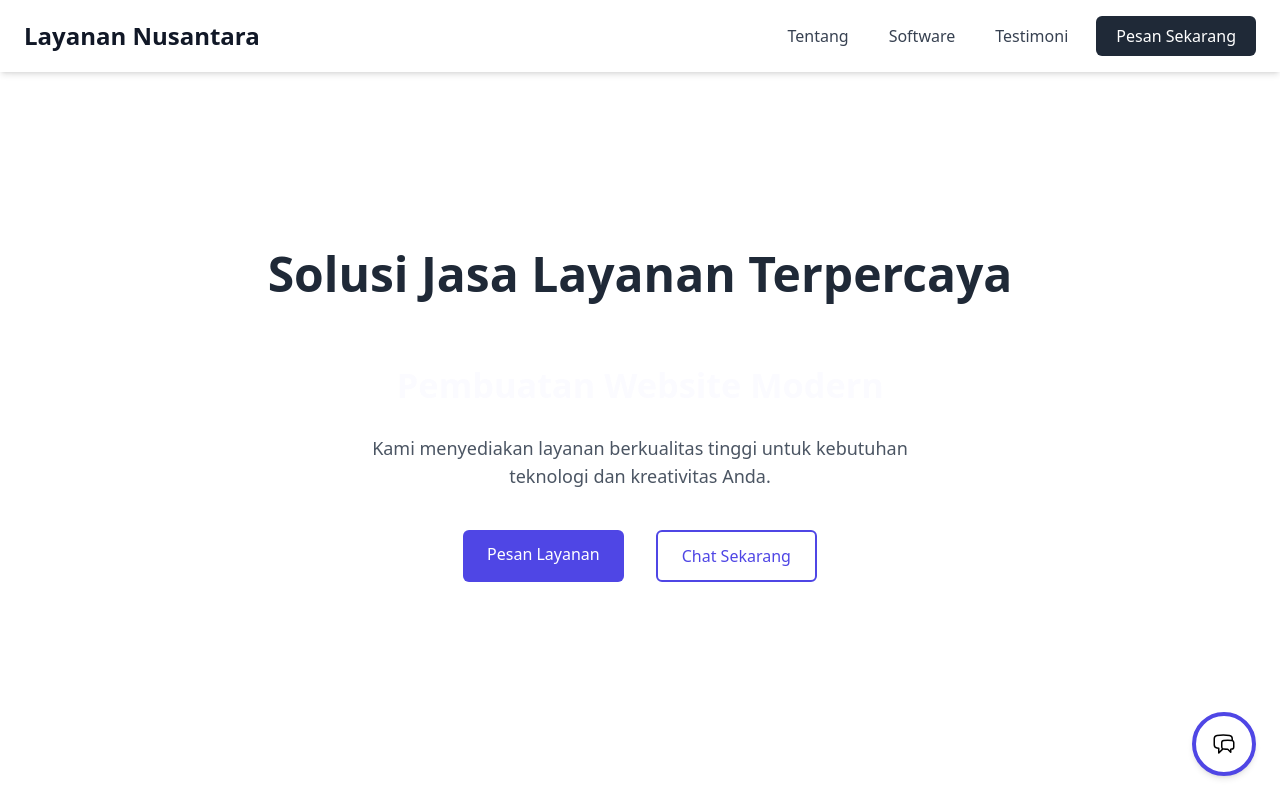
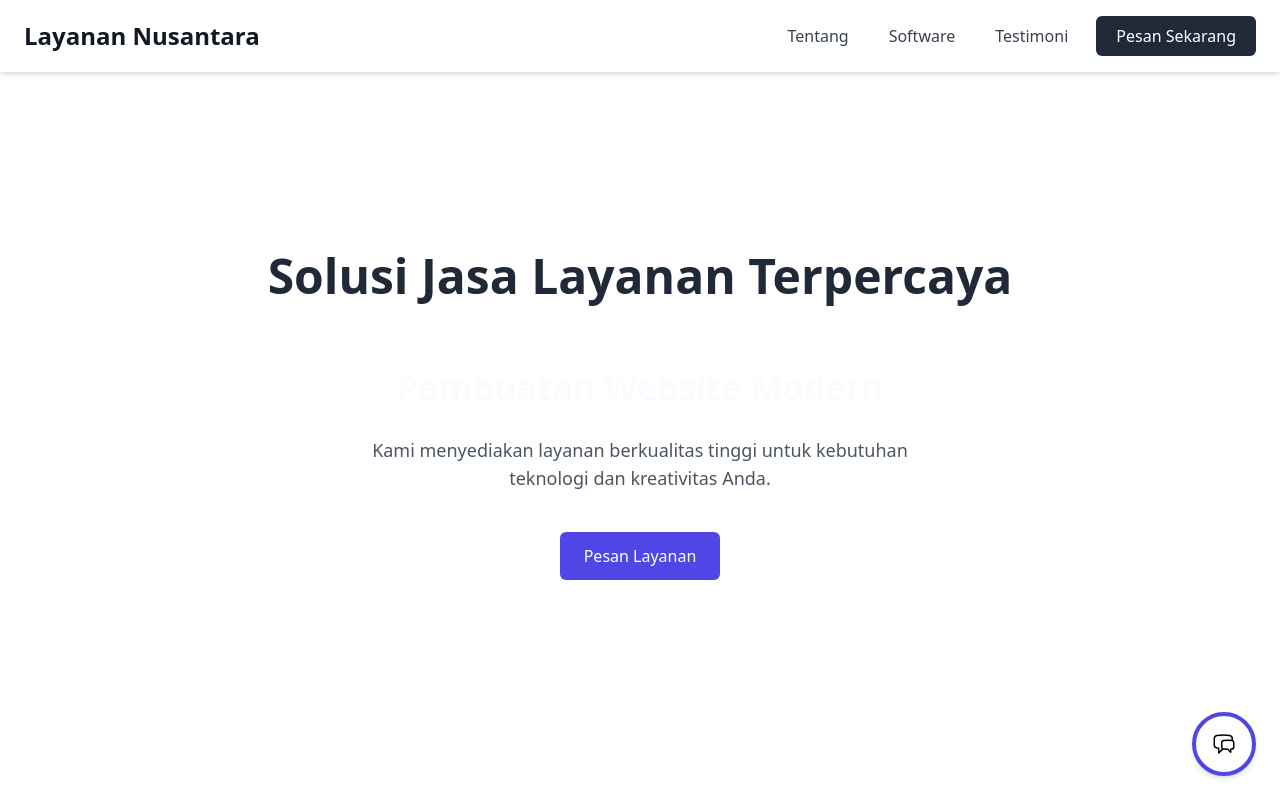
Before and after one commit to abdulaziz817/layanan, a Next.js app: page / in a window 1280 px wide. Shown: the top 800 px of the page. Built offline with nearby package versions, Linux system fonts and the light colour scheme.

Commit message:
tombol unduh app

```diff
--- a/components/ui/Hero/index.jsx
+++ b/components/ui/Hero/index.jsx
@@ -12,6 +12,9 @@ const Hero = () => {
 
   const [index, setIndex] = useState(0);
   const [fadeStage, setFadeStage] = useState("fadeIn");
+
+  // 👉 STATE UNTUK PWA INSTALL
+  const [deferredPrompt, setDeferredPrompt] = useState(null);
 
   useEffect(() => {
     const interval = setInterval(() => {
@@ -28,6 +31,24 @@ const Hero = () => {
     return () => clearInterval(interval);
   }, [services.length]);
 
+  // 👉 LISTEN EVENT INSTALL PWA
+  useEffect(() => {
+    const handler = (e) => {
+      e.preventDefault();
+      setDeferredPrompt(e);
+    };
+
+    window.addEventListener("beforeinstallprompt", handler);
+    return () => window.removeEventListener("beforeinstallprompt", handler);
+  }, []);
+
+  const installApp = async () => {
+    if (!deferredPrompt) return;
+    deferredPrompt.prompt();
+    await deferredPrompt.userChoice;
+    setDeferredPrompt(null);
+  };
+
   const fadeClass =
     fadeStage === "fadeIn"
       ? "opacity-100 translate-y-0 scale-105"
@@ -43,19 +64,18 @@ const Hero = () => {
         <div className="relative h-16 sm:h-20 overflow-hidden mb-6">
           <h2
             className={`absolute inset-0 flex items-center justify-center text-center text-2xl sm:text-4xl font-semibold text-indigo-600 transition-all duration-700 ease-in-out transform ${fadeClass}`}
-            style={{ wordBreak: "break-word", paddingLeft: "1rem", paddingRight: "1rem" }}
           >
             {services[index]}
           </h2>
         </div>
 
-        <p className="text-base sm:text-lg text-gray-600 max-w-xl mx-auto mb-10 px-4 sm:px-0">
+        <p className="text-base sm:text-lg text-gray-600 max-w-xl mx-auto mb-10">
           Kami menyediakan layanan berkualitas tinggi untuk kebutuhan teknologi dan kreativitas Anda.
         </p>
 
-        <div className="flex flex-col sm:flex-row justify-center gap-4 sm:gap-8 px-4 sm:px-0">
+        <div className="flex flex-col sm:flex-row justify-center gap-4 sm:gap-8">
 
-          {/* FIX di sini */}
+          {/* Pesan Layanan */}
           <Link
             href="/order"
             className="px-6 py-3 bg-indigo-600 text-white rounded-md hover:bg-indigo-700 transition text-center"
@@ -63,14 +83,15 @@ const Hero = () => {
             Pesan Layanan
           </Link>
 
-          <a
-            href="https://wa.me/6287860592111"
-            target="_blank"
-            rel="noopener noreferrer"
-            className="px-6 py-3 border-2 border-indigo-600 text-indigo-600 rounded-md hover:bg-indigo-50 transition text-center"
-          >
-            Chat Sekarang
-          </a>
+          {/* 🔥 UNDUNH APLIKASI */}
+          {deferredPrompt && (
+            <button
+              onClick={installApp}
+              className="px-6 py-3 border-2 border-indigo-600 text-indigo-600 rounded-md hover:bg-indigo-50 transition text-center"
+            >
+              Unduh Aplikasi
+            </button>
+          )}
         </div>
       </div>
     </section>
```
